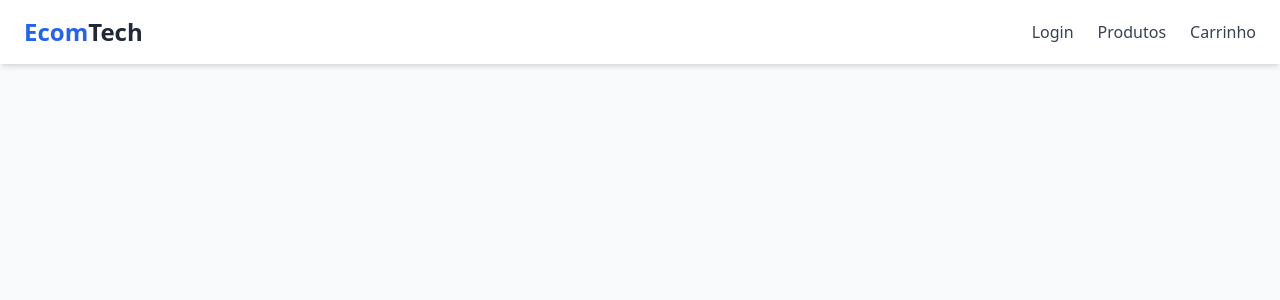
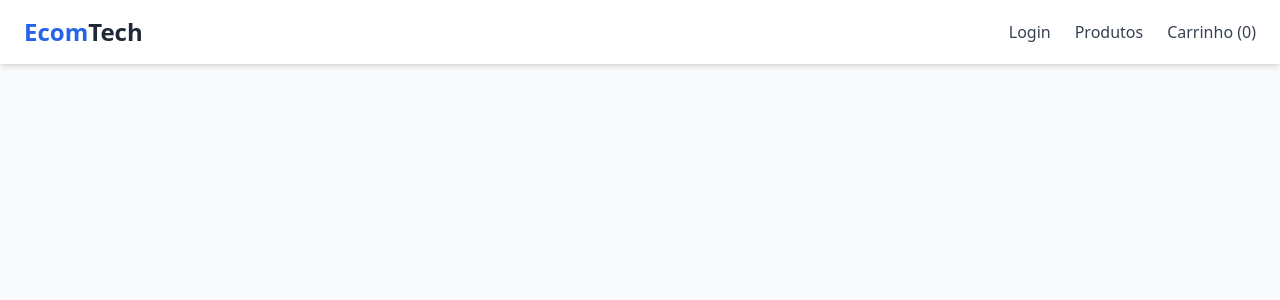
Before and after one commit to joiceoliveiras/ecom-tech, a React (Vite) app: page / in a window 1280 px wide. Shown: the top 300 px of the page. Built offline with nearby package versions, Linux system fonts and the light colour scheme.

Commit message:
Dia 4 — Carrinho (contexto + adicionar/remover item)

```diff
--- a/src/components/Navbar.jsx
+++ b/src/components/Navbar.jsx
@@ -1,6 +1,8 @@
-import { Link } from "react-router-dom"
+import { Link } from "react-router-dom";
+import { useCart } from "../context/CartContext";
 
 export default function Navbar() {
+  const { cart } = useCart();
   return (
     <nav className="bg-white shadow-md px-6 py-4 flex items-center justify-between">
       {/* Logo */}
@@ -21,8 +23,8 @@ export default function Navbar() {
           </Link>
         </li>
         <li>
-          <Link to="/carrinho" className="hover:text-blue-600 transition">
-            Carrinho
+          <Link to="/carrinho">
+            Carrinho ({cart.length})
           </Link>
         </li>
       </ul>
--- a/src/pages/Carrinho.jsx
+++ b/src/pages/Carrinho.jsx
@@ -1,7 +1,34 @@
-export default function Carrinho() {
+import { useCart } from "../context/CartContext";
+
+export default function Cart() {
+  const { cart, removeFromCart } = useCart();
+
+  if (cart.length === 0) {
+    return <p className="p-6">Seu carrinho está vazio</p>;
+  }
+
   return (
     <div className="p-6">
-      <h1 className="text-2xl font-bold text-gray-800">Seu Carrinho</h1>
+      <h2 className="text-2xl font-bold mb-4">Carrinho</h2>
+      <ul className="space-y-4">
+        {cart.map((item) => (
+          <li
+            key={item.id}
+            className="flex justify-between items-center border-b pb-2"
+          >
+            <div>
+              <h3 className="font-semibold">{item.name}</h3>
+              <p>R$ {item.price.toLocaleString("pt-BR")}</p>
+            </div>
+            <button
+              onClick={() => removeFromCart(item.id)}
+              className="bg-red-500 text-white px-3 py-1 rounded hover:bg-red-600"
+            >
+              Remover
+            </button>
+          </li>
+        ))}
+      </ul>
     </div>
   );
 }
```
